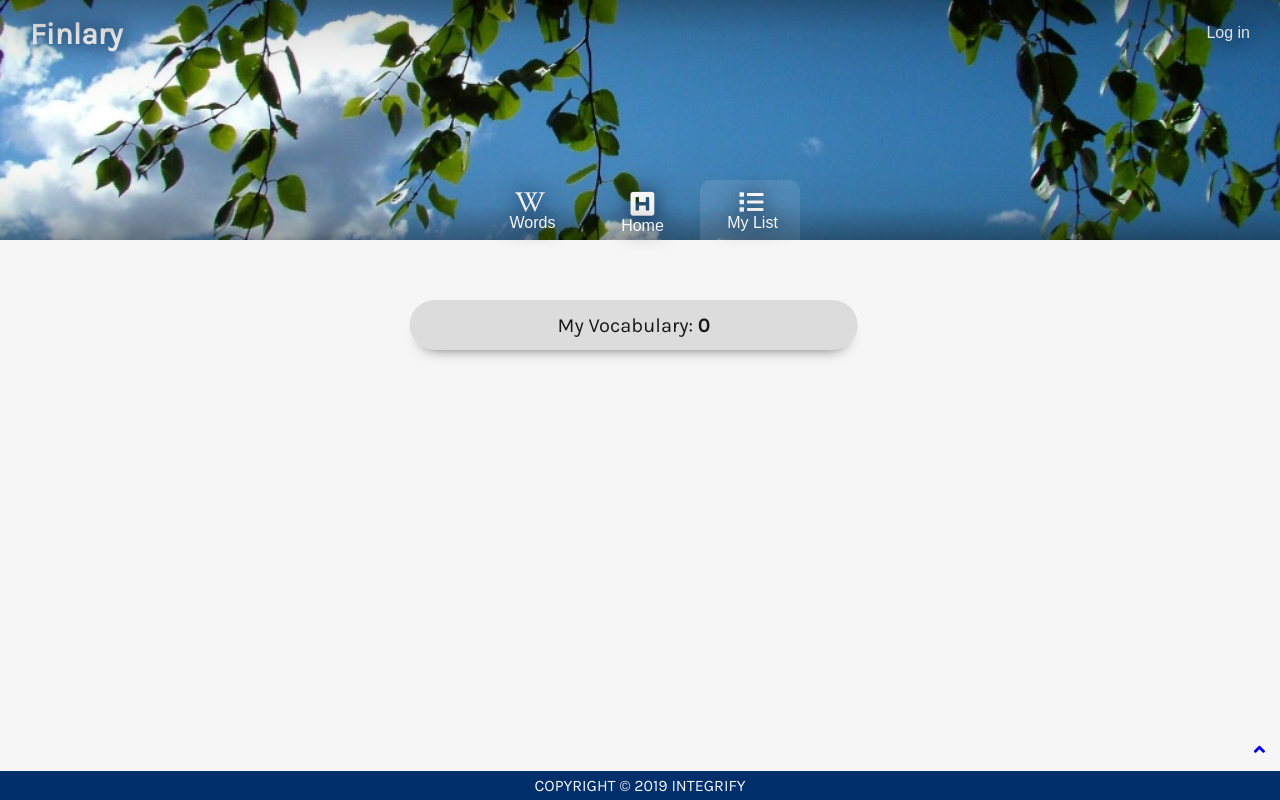
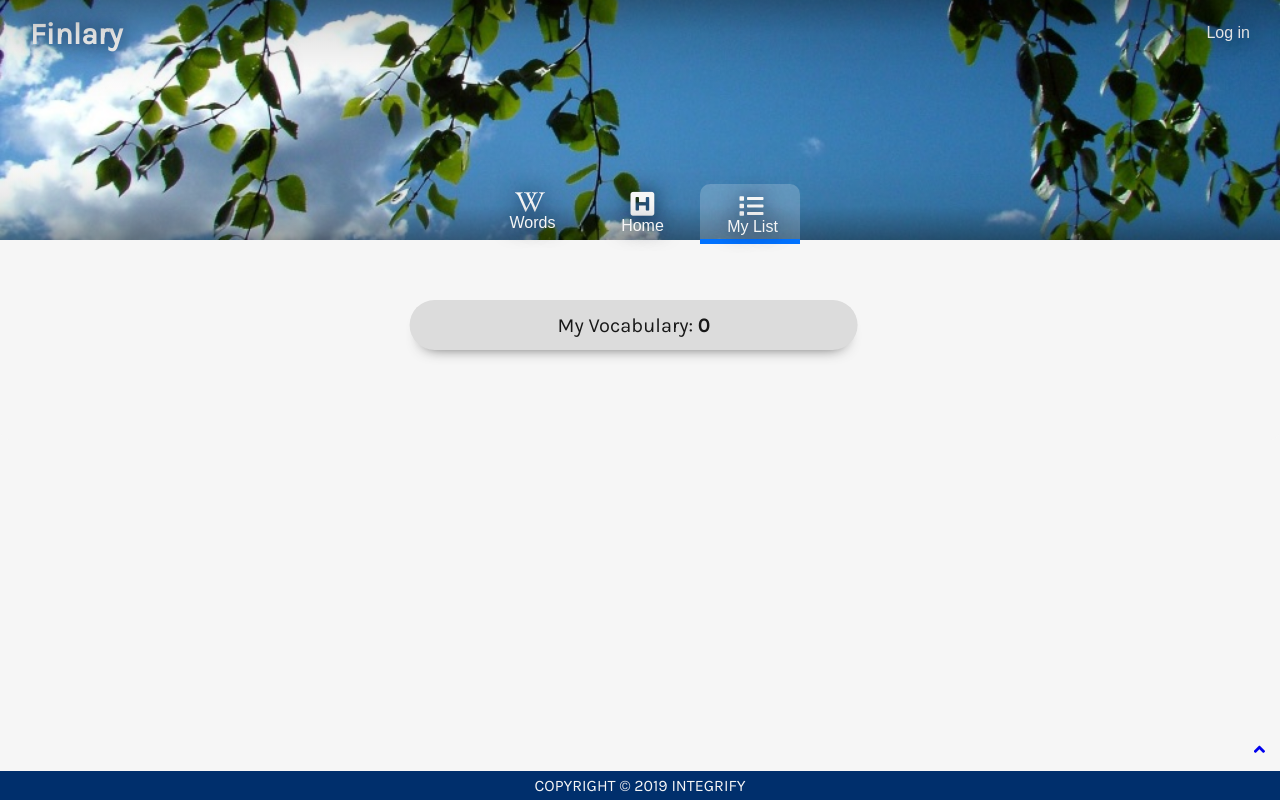
Before and after one commit to johannarousi/demo-day, a React (Create React App) app: page /list in a window 1280 px wide. Built offline with nearby package versions, Linux system fonts and the light colour scheme; the HTML template or start-up script is replaced by a standard one.

Commit message:
button more styled

```diff
--- a/src/index.css
+++ b/src/index.css
@@ -382,14 +382,15 @@ span {
   height: 10vh;
   max-height: 60px;
   min-height: 30px;
-  background: linear-gradient(
+  background-color: #002f6c;
+  /* background: linear-gradient(
     90deg,
     rgba(0, 90, 207, 1) 0%,
     rgba(0, 47, 108, 1) 30%,
     rgba(0, 47, 108, 1) 50%,
     rgba(0, 47, 108, 1) 70%,
     rgba(0, 90, 207, 1) 100%
-  );
+  ); */
 }
 
 .footer .btn {
@@ -402,18 +403,22 @@ span {
   transition: all 0.2s ease-in-out;
 }
 
-.footer .btn:hover {
+/* .footer .btn:hover {
   transform: none;
   background: rgba(0, 0, 0, 0.3);
-}
+  margin-bottom: -5px;
+} */
 
 .footer .btn:active {
   border: 1px solid white;
 }
 
 .footer .btn-active {
-  background: rgb(255,255,255,0.1);
+  /* background: rgb(255,255,255,0.1); */
   transform: none;
+  border-top: 5px solid rgba(0, 114, 255, 1);
+  /* padding-top: -10px; */
+  margin-top: -10px;
 }
 
 .btn-word,
@@ -646,12 +651,15 @@ span {
     border: 1px solid white;
   }
 
-.btn-active {
-  background: #f6f6f6;
+.footer .btn-active {
+  border-top: none;
+  background: rgba(255, 255, 255, 0.2);
   border-radius: 10px 10px 0px 0px;
   -moz-border-radius: 10px 10px 0px 0px;
   -webkit-border-radius: 10px 10px 0px 0px;
-  background-color: #f6f6f6;
+  padding-bottom: 10px;
+  margin-bottom: -8px;
+  border-bottom:  5px solid rgba(0, 114, 255, 1);
 }
 
   .fa-wikipedia-w {
```
